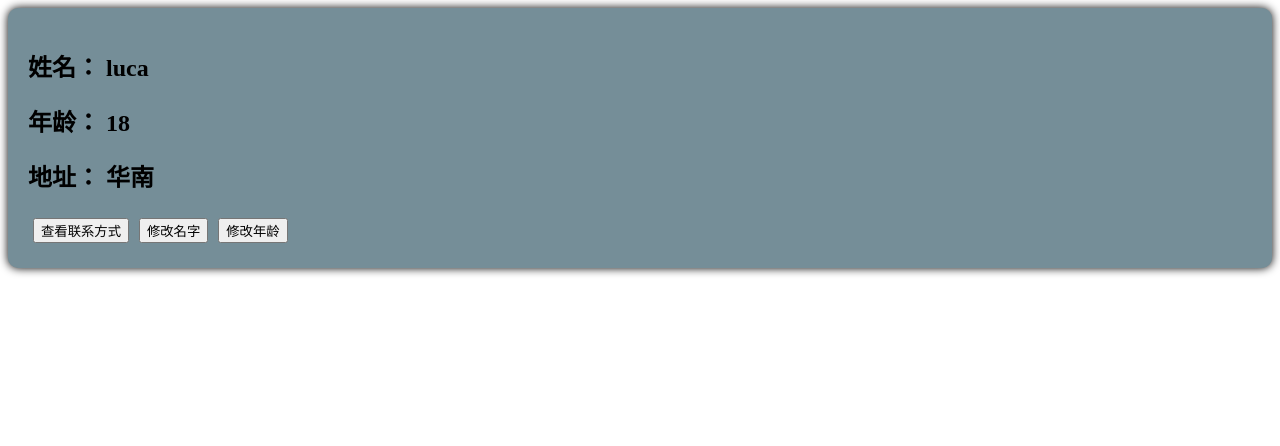
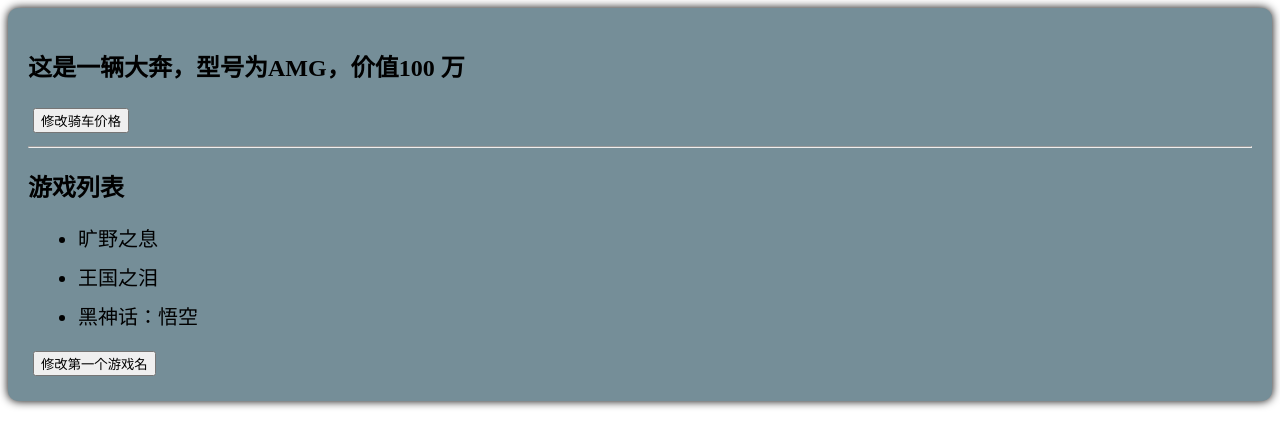
Before and after one commit to SoftwareKiller/Code, a Vue app in the folder website/hello_vue3/: page / in a window 1280 px wide. Shown: the top 446 px of the page. Built offline with nearby package versions, Linux system fonts and the light colour scheme.

Commit message:
reactive 响应式对象

```diff
--- a/website/hello_vue3/src/App.vue
+++ b/website/hello_vue3/src/App.vue
@@ -13,7 +13,7 @@
 <style>
  /* 样式 */
  .app {
-    background-color: #ddd;
+  background-color: #ddd;
     box-shadow: 0 0 10px;
     border-radius: 10px;
     padding: 20px;
--- a/website/hello_vue3/src/components/Person.vue
+++ b/website/hello_vue3/src/components/Person.vue
@@ -1,33 +1,32 @@
 <template>
     <div class="person">
-        <h2>姓名： {{ name }}</h2>
-        <h2>年龄： {{ age }}</h2>
-        <h2>地址： {{ address }}</h2>
-        <button @click="showTel">查看联系方式</button>
-        <button @click="changeName">修改名字</button>
-        <button @click="changeAge">修改年龄</button>
+      <h2>这是一辆大奔，型号为{{ car.No }}，价值{{ car.price }} 万</h2>
+      <button @click="refresh">修改骑车价格</button>
+      <hr>
+      <h2>游戏列表</h2>
+      <ul>
+        <li v-for="g in games"  :key="g.id">{{ g.name }}</li>
+      </ul>
+      <button @click="changeFirstName">修改第一个游戏名</button>
     </div>
 </template>
 
-<script lang="ts" setup name="Person">
-  import { ref } from 'vue';
-  // 数据
-  let name = ref("luca")  // 这种写法定义的变量非响应式，响应式即为数据被修改后，页面上不会实时刷新
-  let age = ref(18)
-  let tel = "138"
-  let address = "华南"
+<script lang="ts" setup name="person">
+  import { reactive } from 'vue';
 
-  function changeName() {
-    name.value = "alex"
-    console.log(name)  // 打印log可以看到，name变量确实被更改了
+  let car = reactive({No:"AMG", price:100 })
+  let games = reactive([
+    {id: "01", name:"旷野之息"},
+    {id: "02", name:"王国之泪"},
+    {id: "03", name:"黑神话：悟空"}
+  ])
+
+  function refresh() {
+    car.price += 10
   }
 
-  function changeAge() {
-    age.value += 1
-  }
-
-  function showTel() {
-    alert(tel)
+  function changeFirstName() {
+    games[0].name = "巫师3"
   }
 </script>
 
@@ -41,4 +40,8 @@
   button {
     margin: 5px;
   }
+  li {
+    font-size: 20px;
+    margin: 10px;
+  }
 </style>
```
